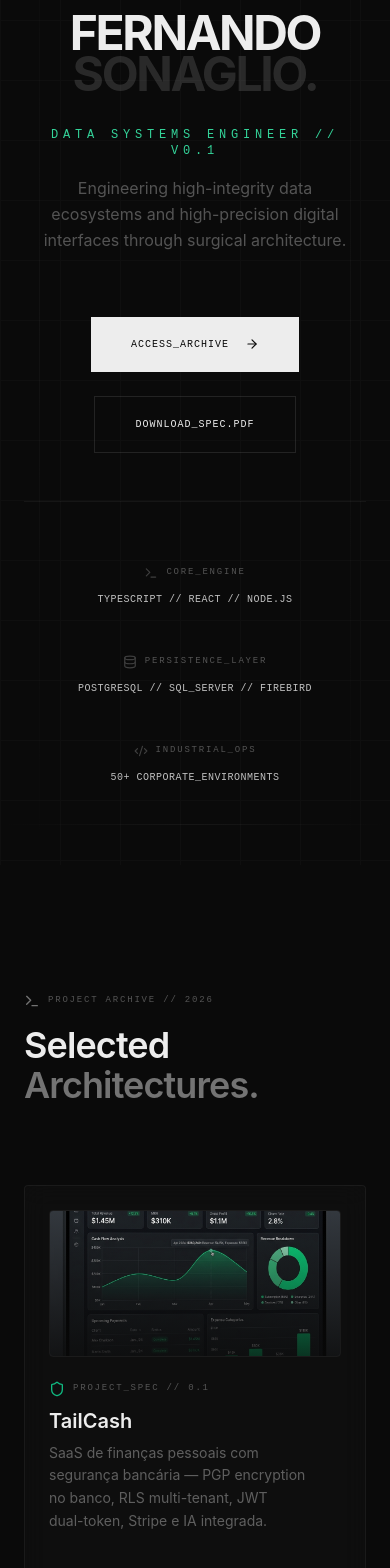
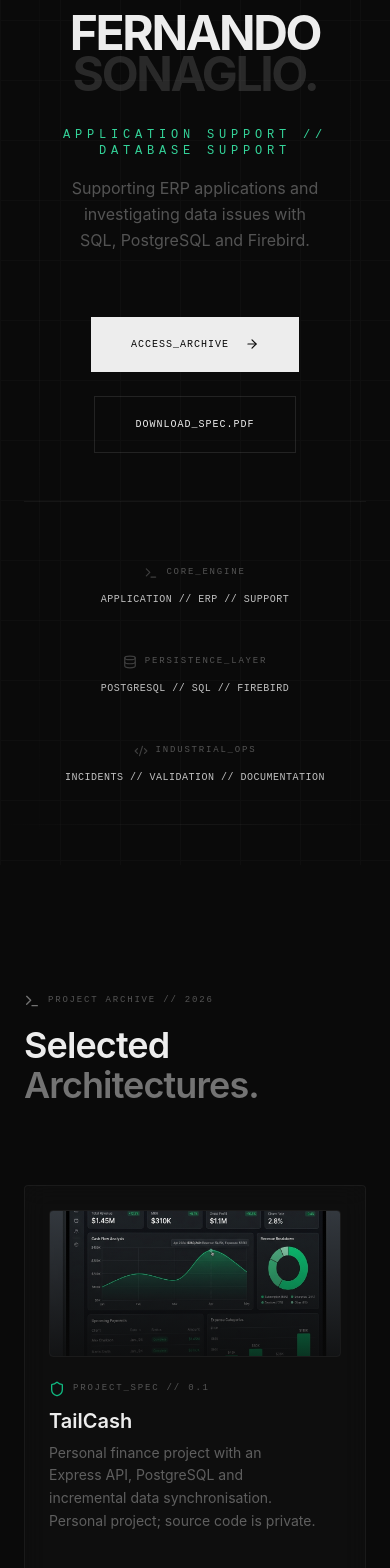
Before and after one commit to fersonaglio/Portfolio, a React (Vite) app: page / in a window 390 px wide. Shown: the part 220-1788 px from the top of the page. Built offline with nearby package versions, Linux system fonts and the light colour scheme.

Commit message:
Align portfolio and public CV with verified support profile

```diff
--- a/index.html
+++ b/index.html
@@ -30,11 +30,11 @@
     <!-- Disable creepy features -->
     <meta name="permissions-policy" content="camera=(), microphone=(), geolocation=(), accelerometer=(), gyroscope=(), magnetometer=(), payment=(), usb=(), vr=()" />
 
-    <title>Fernando Sonaglio // Data Systems Engineer</title>
+    <title>Fernando Sonaglio // Application &amp; Database Support</title>
     <link rel="icon" type="image/png" href="/favicon.png" />
 
     <!-- Meta description for SEO -->
-    <meta name="description" content="Data Systems Engineer specializing in high-integrity database architectures and high-precision digital interfaces." />
+    <meta name="description" content="Fernando Sonaglio supports ERP applications and investigates data issues with SQL, PostgreSQL and Firebird. Based in Brazil and open to relevant opportunities." />
     <meta name="robots" content="index, follow" />
   </head>
   <body>
--- a/src/sections/Footer.tsx
+++ b/src/sections/Footer.tsx
@@ -38,11 +38,11 @@ const Footer = () => {
               </span>
             </div>
             <p className="text-muted-foreground max-w-sm leading-relaxed text-xs font-mono uppercase tracking-widest opacity-60">
-              Data Systems Engineer. Database specialist. Industrial-grade digital ecosystems.
+              Application and database support. SQL, PostgreSQL, Firebird and ERP systems.
             </p>
 
             <div className="flex gap-4">
-              <a href="https://www.linkedin.com/in/fernando-sonaglio0/" target="_blank" rel="noopener noreferrer" className="p-2 industrial-border hover:bg-white/5 transition-colors">
+              <a href="https://www.linkedin.com/in/fernandosonaglio/" target="_blank" rel="noopener noreferrer" className="p-2 industrial-border hover:bg-white/5 transition-colors">
                 <Linkedin className="w-4 h-4 text-muted-foreground" />
               </a>
               <a href="https://github.com/fersonaglio" target="_blank" rel="noopener noreferrer" className="p-2 industrial-border hover:bg-white/5 transition-colors">
--- a/src/sections/Hero.tsx
+++ b/src/sections/Hero.tsx
@@ -34,7 +34,7 @@ const Hero = () => {
               <span className="font-mono text-[9px] uppercase tracking-[0.25em] text-foreground/60">System_Status: Operational</span>
             </div>
             <div className="h-3 w-[1px] bg-white/10"></div>
-            <span className="font-mono text-[9px] uppercase tracking-[0.25em] text-emerald-500/80">Available_for_2026</span>
+            <span className="font-mono text-[9px] uppercase tracking-[0.25em] text-emerald-500/80">Based_in_Brazil</span>
           </motion.div>
 
           {/* Core Headline */}
@@ -56,10 +56,10 @@ const Hero = () => {
               className="flex flex-col items-center space-y-4"
             >
               <h2 className="font-mono text-xs sm:text-sm uppercase tracking-[0.4em] text-emerald-400 font-medium">
-                Data Systems Engineer // v0.1
+                Application Support // Database Support
               </h2>
               <p className="text-base sm:text-lg text-muted-foreground max-w-xl mx-auto leading-relaxed text-balance font-inter opacity-70">
-                Engineering high-integrity data ecosystems and high-precision digital interfaces through surgical architecture.
+                Supporting ERP applications and investigating data issues with SQL, PostgreSQL and Firebird.
               </p>
             </motion.div>
           </div>
@@ -99,7 +99,7 @@ const Hero = () => {
                   <Terminal className="w-3.5 h-3.5 opacity-50" />
                   <span className="mono-detail">Core_Engine</span>
                 </div>
-                <p className="font-mono text-[10px] uppercase tracking-wider text-foreground/80 group-hover:text-emerald-500 transition-colors">TypeScript // React // Node.js</p>
+                <p className="font-mono text-[10px] uppercase tracking-wider text-foreground/80 group-hover:text-emerald-500 transition-colors">Application // ERP // Support</p>
               </div>
 
               <div className="flex flex-col items-center sm:items-start gap-3 group">
@@ -107,7 +107,7 @@ const Hero = () => {
                   <Database className="w-3.5 h-3.5 opacity-50" />
                   <span className="mono-detail">Persistence_Layer</span>
                 </div>
-                <p className="font-mono text-[10px] uppercase tracking-wider text-foreground/80 group-hover:text-emerald-500 transition-colors">PostgreSQL // SQL_Server // Firebird</p>
+                <p className="font-mono text-[10px] uppercase tracking-wider text-foreground/80 group-hover:text-emerald-500 transition-colors">PostgreSQL // SQL // Firebird</p>
               </div>
 
               <div className="flex flex-col items-center sm:items-start gap-3 group">
@@ -115,7 +115,7 @@ const Hero = () => {
                   <Code2 className="w-3.5 h-3.5 opacity-50" />
                   <span className="mono-detail">Industrial_Ops</span>
                 </div>
-                <p className="font-mono text-[10px] uppercase tracking-wider text-foreground/80 group-hover:text-emerald-500 transition-colors">50+ Corporate_Environments</p>
+                <p className="font-mono text-[10px] uppercase tracking-wider text-foreground/80 group-hover:text-emerald-500 transition-colors">Incidents // Validation // Documentation</p>
               </div>
             </div>
           </motion.div>
--- a/src/sections/Projects.tsx
+++ b/src/sections/Projects.tsx
@@ -1,5 +1,5 @@
 import { BentoGrid, BentoGridItem } from "../components/BentoGrid";
-import { Terminal, Shield, Film, Camera, Database } from "lucide-react";
+import { Terminal, Shield, Camera, Database } from "lucide-react";
 import ProjectImageHeader from "../components/projects/ProjectImageHeader";
 import ProjectLabelHeader from "../components/projects/ProjectLabelHeader";
 import type { BentoProject } from "../types/project";
@@ -9,7 +9,7 @@ const projects: BentoProject[] = [
     slug: "tailcash",
     title: "TailCash",
     description:
-      "SaaS de finanças pessoais com segurança bancária — PGP encryption no banco, RLS multi-tenant, JWT dual-token, Stripe e IA integrada.",
+      "Personal finance project with an Express API, PostgreSQL and incremental data synchronisation. Personal project; source code is private.",
     header: (
       <ProjectImageHeader
         src="/tailcash-dashboard.png"
@@ -18,14 +18,14 @@ const projects: BentoProject[] = [
     ),
     icon: <Shield className="h-4 w-4 text-emerald-500" />,
     className: "md:col-span-8",
-    tech: ["React", "PostgreSQL", "Express", "Stripe", "PWA"],
+    tech: ["PostgreSQL", "Express", "SQL"],
     href: "https://tailcash.com.br",
   },
   {
     slug: "glimpse",
     title: "Glimpse",
     description:
-      "Compartilhamento de fotos em eventos em tempo real — moderação IA com GPU, busca facial vetorial pgvector e self‑hosted.",
+      "Personal photo-sharing project with PostgreSQL migrations, Express routes and real-time events. Source code is private.",
     header: (
       <ProjectLabelHeader
         label="GLIMPSE // v0.1"
@@ -34,28 +34,13 @@ const projects: BentoProject[] = [
     ),
     icon: <Camera className="h-4 w-4 text-sky-400" />,
     className: "md:col-span-4",
-    tech: ["Next.js", "Redis", "PostgreSQL", "TensorFlow", "SSE"],
-  },
-  {
-    slug: "spliced",
-    title: "Spliced",
-    description:
-      "Plataforma de cortes virais com IA — pipeline local com análise vetorial 200D, face‑tracking, MCP server e P2P streaming.",
-    header: (
-      <ProjectLabelHeader
-        label="SPLICED // v0.1"
-        accent="from-purple-950/40 to-neutral-900"
-      />
-    ),
-    icon: <Film className="h-4 w-4 text-purple-500" />,
-    className: "md:col-span-4",
-    tech: ["Next.js", "Python", "FFmpeg", "WebTorrent", "MCP"],
+    tech: ["PostgreSQL", "Express", "Events"],
   },
   {
     slug: "prisma-api",
     title: "Prisma Data Engine",
     description:
-      "API REST com tipagem segura — Express, Prisma ORM e MongoDB para CRUD completo com documentação OpenAPI.",
+      "Public personal API project built with Express, Prisma and MongoDB. Code is available on GitHub.",
     header: (
       <ProjectImageHeader
         src="/api-mockup.png"
--- a/src/sections/Skills.tsx
+++ b/src/sections/Skills.tsx
@@ -12,33 +12,33 @@ import React from 'react';
 
 const skillCategories = [
   {
-    title: "Logic & Frameworks",
+    title: "Personal Projects",
     icon: <Code2 className="w-4 h-4" />,
     skills: [
-      { name: "React", level: "L3 / Mid", tech: "Hooks, Context, Performance" },
-      { name: "TypeScript", level: "L2 / Intermediate", tech: "Advanced Types, Interfaces" },
-      { name: "JavaScript", level: "L4 / Senior-ish", tech: "ES6+, Async, DOM" },
-      { name: "Tailwind CSS", level: "L5 / Expert", tech: "JIT, Custom Config" },
+      { name: "React", level: "Personal projects", tech: "Components and interfaces" },
+      { name: "TypeScript", level: "Personal projects", tech: "Types and APIs" },
+      { name: "JavaScript", level: "Personal projects", tech: "Node.js and browser code" },
+      { name: "Express", level: "Personal projects", tech: "API routes" },
     ]
   },
   {
-    title: "Database Architectures",
+    title: "Databases & SQL",
     icon: <Database className="h-4 w-4" />,
     skills: [
-      { name: "PostgreSQL", level: "L5 / Expert", tech: "Optimization, Indexing" },
-      { name: "SQL Server", level: "L5 / Expert", tech: "T-SQL, Procedures" },
-      { name: "Firebird", level: "L5 / Expert", tech: "Legacy Maintenance" },
-      { name: "Query Tuning", level: "L4 / Advanced", tech: "Execution Plans" },
+      { name: "PostgreSQL", level: "Professional use", tech: "Support and data investigation" },
+      { name: "Firebird", level: "Professional use", tech: "ERP database support" },
+      { name: "SQL", level: "Professional use", tech: "Reports and diagnostics" },
+      { name: "Data validation", level: "Professional use", tech: "Updates and migrations" },
     ]
   },
   {
     title: "System Operations",
     icon: <Settings className="h-4 w-4" />,
     skills: [
-      { name: "Windows Server", level: "L4 / Advanced", tech: "AD, IIS, Security" },
-      { name: "IT Support T1-T3", level: "L5 / Expert", tech: "Critical Infrastructure" },
-      { name: "ERP Systems", level: "L4 / Advanced", tech: "Questor, Integration" },
-      { name: "API Strategy", level: "L3 / Mid", tech: "REST, Webhooks" },
+      { name: "Application Support", level: "Professional use", tech: "Incidents and troubleshooting" },
+      { name: "IT Support", level: "Professional use", tech: "Users and workstations" },
+      { name: "ERP Systems", level: "Professional use", tech: "Support and integration issues" },
+      { name: "Technical Documentation", level: "Professional use", tech: "Findings and procedures" },
     ]
   }
 ];
@@ -120,17 +120,17 @@ const Skills = () => {
           <SystemStat
             icon={<ShieldCheck className="w-4 h-4" />}
             label="Infrastructure"
-            value="50+ Corporate Clients"
+            value="ERP and database support"
           />
           <SystemStat
             icon={<Terminal className="w-4 h-4" />}
             label="Runtime"
-            value="3+ Years Professional"
+            value="Brazil-based professional"
           />
           <SystemStat
             icon={<Globe className="w-4 h-4" />}
             label="Communication"
-            value="English B1 [Ireland]"
+            value="English intermediate"
           />
         </div>
       </div>
```
Also changed, not shown: src/sections/About.tsx (+9 -9 lines), src/sections/Contact.tsx (+6 -11 lines), 1 other file (tests, documents, lock files or other folders).
